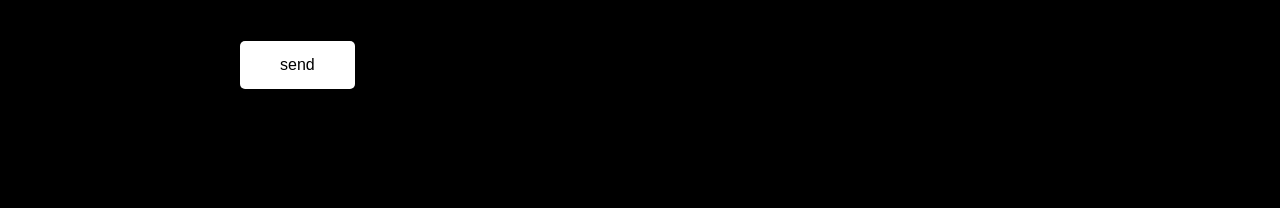
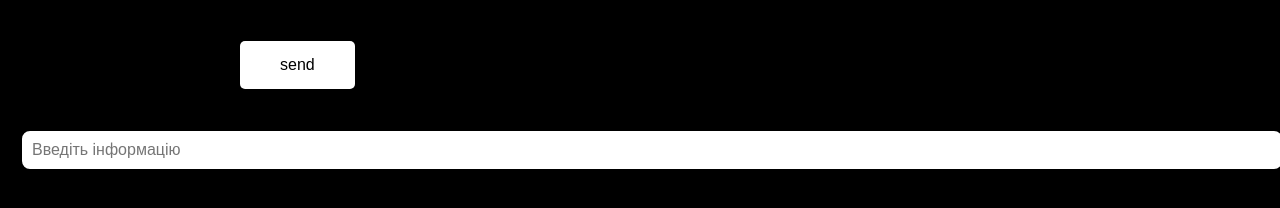
Before and after one commit to atrix-protocol/atrix.io, a plain HTML site: page index.html in a window 1280 px wide. Drawn offline with Linux system fonts and the light colour scheme.

Commit message:
Update index.html

```diff
--- a/index.html
+++ b/index.html
@@ -43,10 +43,30 @@
       background-color: #000000;
       color: #ffffff;
       outline: none;
-    }
+    }.input-wrapper {
+    position: relative;
+    margin: 20px;
+  }
+
+  input[type="text"] {
+    width: 100%;
+    padding: 10px;
+    border: 2px solid black; /* Змінюємо колір рамки на чорний */
+    border-radius: 10px; /* Заокруглюємо краї */
+    font-size: 16px;
+    transition: border-color 0.3s ease;
+  }
+
+  input[type="text"]:focus {
+    outline: none;
+    border-color: #007bff;
+  }
   .btn:focus{
     outline: none;
   }
+
+
+
 </style>
 </head>
 <body>
@@ -57,5 +77,8 @@
   <a class="btn">send</a>
 </div>
 
+<div class="input-wrapper">
+  <input type="text" id="inputField" placeholder="Введіть інформацію">
+</div>
 </body>
 </html>
```
